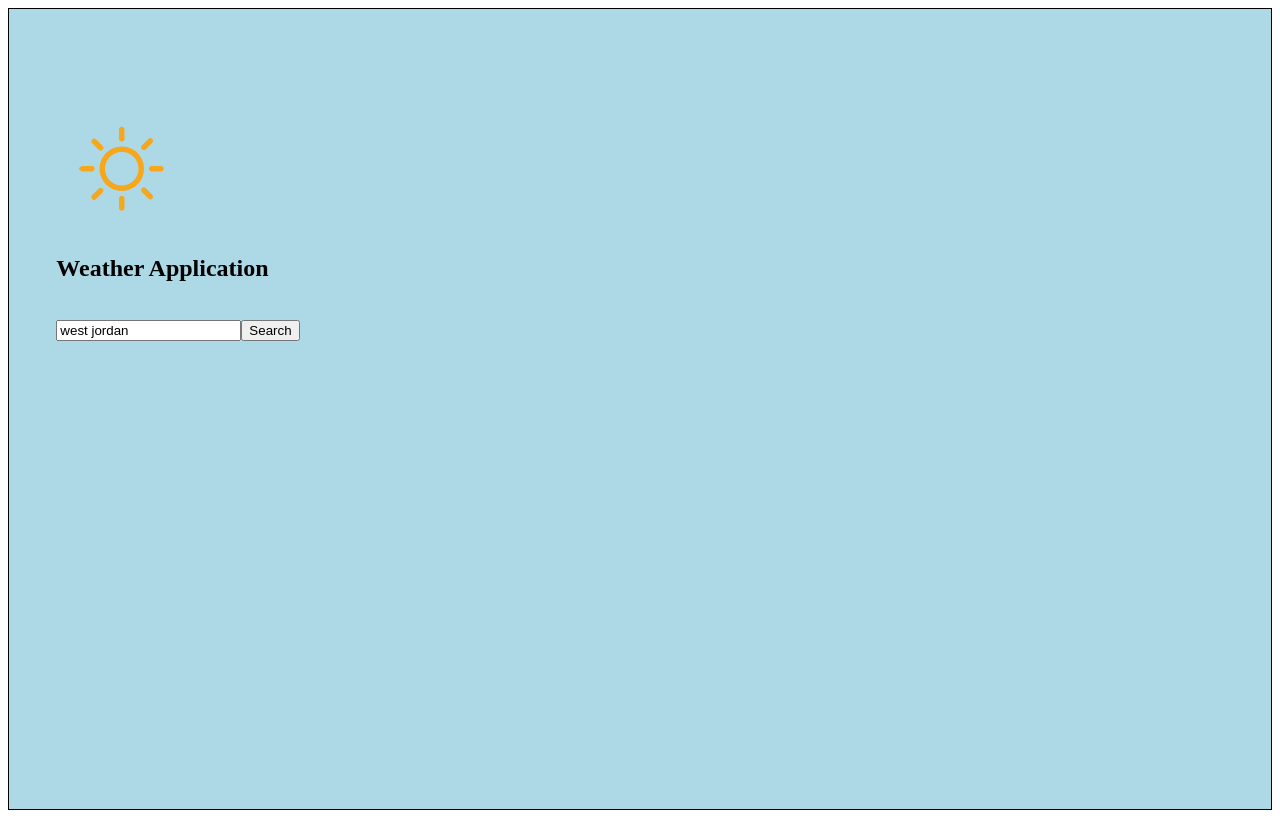
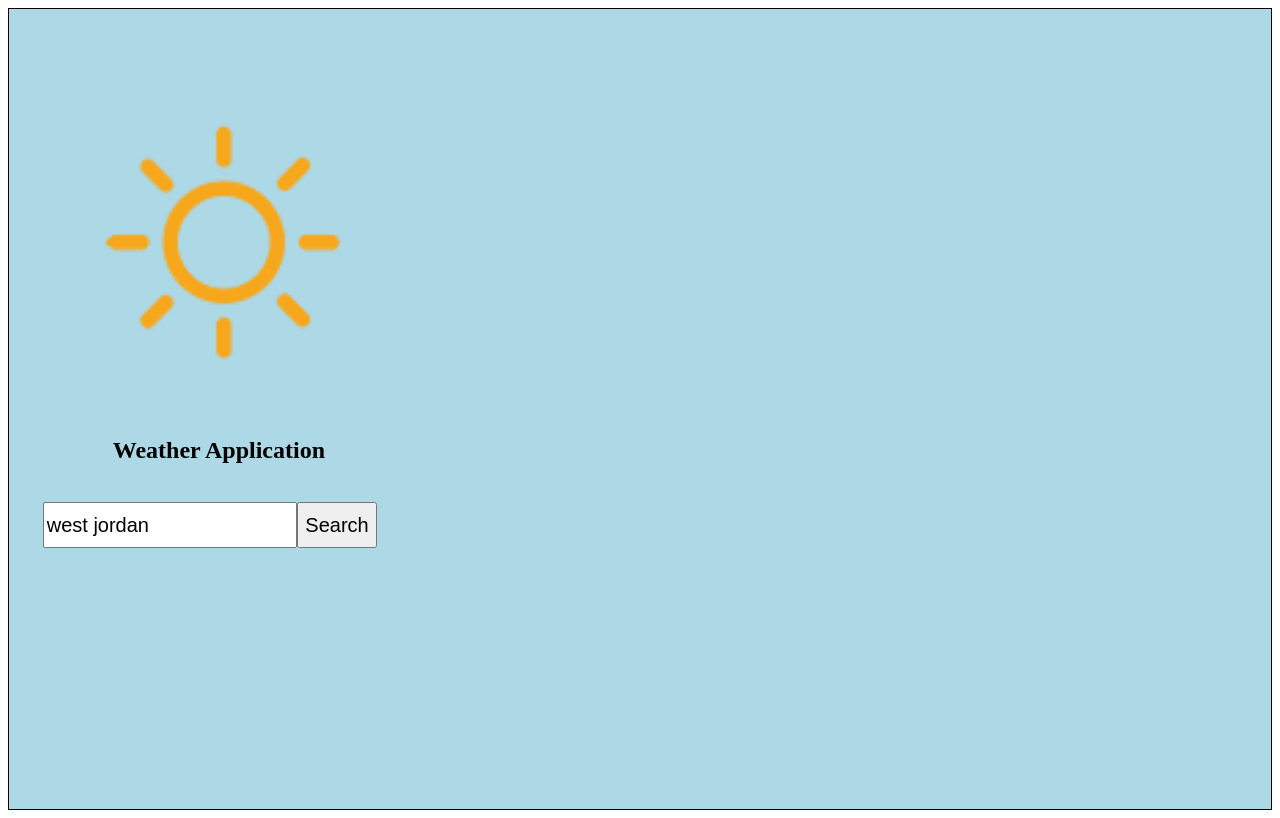
Before and after one commit to Ericcwong/VueWeatherApp, a Vue app: page / in a window 1280 px wide. Built offline with nearby package versions, Linux system fonts and the light colour scheme; no server answers.

Commit message:
current weather loads!

```diff
--- a/src/App.vue
+++ b/src/App.vue
@@ -11,7 +11,7 @@
 </template>
 
 <script>
-import { reactive, watch } from "vue";
+import { reactive, watchEffect } from "vue";
 // import { callWeather } from "./modules/weather";
 import SearchBar from "./components/SearchBar.vue";
 import CurrentDay from "./components/CurrentDay.vue";
@@ -32,26 +32,27 @@ export default {
       fiveDayWeather: {},
     });
 
-    watch(() => {
+    watchEffect(() => {
       const currentWeatherAPIURL = `${state.currentDayUrlBase}${state.search}&units=imperial&appid=${state.apiKey}`;
+      const fiveDayWeatherAPIURL = `${state.fiveDayUrlBase}${state.search}&appid=${state.apiKey}`;
       fetch(currentWeatherAPIURL)
         .then((response) => {
           return response.json();
-          console.log(response);
+          // console.log(response);
         })
-        .then((jsonResponse) => {
-          console.log(jsonResponse);
-          state.currentWeather = jsonResponse;
+        .then((results) => {
+          // console.log(jsonResponse);
+          state.currentWeather = results;
         });
-      // fetch(`${state.fiveDayUrlBase}${state.query}&appid=${state.apiKey}`)
-      //   .then((res) => {
-      //     console.log(res);
-      //     return res.json();
-      //   })
-      //   .then((results) => {
-      //     state.fiveDayWeather = results;
-      // console.log(state.fiveDayWeather);
-      // });
+      fetch(fiveDayWeatherAPIURL)
+        .then((res) => {
+          console.log(res);
+          return res.json();
+        })
+        .then((results) => {
+          state.fiveDayWeather = results;
+          console.log(state.fiveDayWeather);
+        });
     });
     //Data is assigned all the information from callWeather function. Which holds all the data.
 
@@ -80,17 +81,6 @@ export default {
 .SearchBox {
   place-self: center;
 }
-.SearchBox img {
-  width: 100%;
-}
-.SearchBox h2 {
-  text-align: center;
-}
-.SearchBox input {
-  width: 100%;
-  height: 40px;
-  font-size: 1.25rem;
-}
 .currentDay {
   place-self: center;
 }
--- a/src/components/SearchBar.vue
+++ b/src/components/SearchBar.vue
@@ -8,10 +8,11 @@
       type="text"
       :value="location"
       @keyup="handleChange"
+      @keydown.enter="handleSubmit"
       class="field"
       placeholder="Search by city!"
     />
-    <input @click="handleSubmit" type="submit" value="Search" />
+    <input class="submitButton" @click="handleSubmit" type="submit" value="Search" />
   </div>
 </template>
 
@@ -35,17 +36,23 @@ export default {
       },
     };
   },
-  // setup() {
-  //   const data = callWeather();
-  //   watchEffect(() => {
-  //     console.log(data.state.query);
-  //   });
-  //   return {
-  //     data,
-  //   };
-  // },
 };
 </script>
 
-<style>
+<style scoped>
+img {
+  width: 100%;
+}
+h2 {
+  text-align: center;
+}
+.field {
+  width: 70%;
+  height: 40px;
+  font-size: 1.25rem;
+}
+.submitButton {
+  height: 46px;
+  font-size: 1.25rem;
+}
 </style>
--- a/src/modules/weather.js
+++ b/src/modules/weather.js
@@ -9,15 +9,15 @@ import {
 // }
 export const callWeather = () => {
     // State variables that stores all the data
-    let state = reactive({
-        apiKey: "c0d97a019ea859a14447316fcc3b3bce",
-        currentDayUrlBase: "https://api.openweathermap.org/data/2.5/weather?q=",
-        fiveDayUrlBase: "https://api.openweathermap.org/data/2.5/forecast?q=",
-        query: "",
-        savedQuery: [],
-        currentWeather: {},
-        fiveDayWeather: {},
-    });
+    // let state = reactive({
+    //     apiKey: "c0d97a019ea859a14447316fcc3b3bce",
+    //     currentDayUrlBase: "https://api.openweathermap.org/data/2.5/weather?q=",
+    //     fiveDayUrlBase: "https://api.openweathermap.org/data/2.5/forecast?q=",
+    //     query: "",
+    //     savedQuery: [],
+    //     currentWeather: {},
+    //     fiveDayWeather: {},
+    // });
     // API call
     function weatherSearch(e) {
         const currentWeatherAPIURL = `${state.currentDayUrlBase}${state.query}&units=imperial&appid=${state.apiKey}`
```
